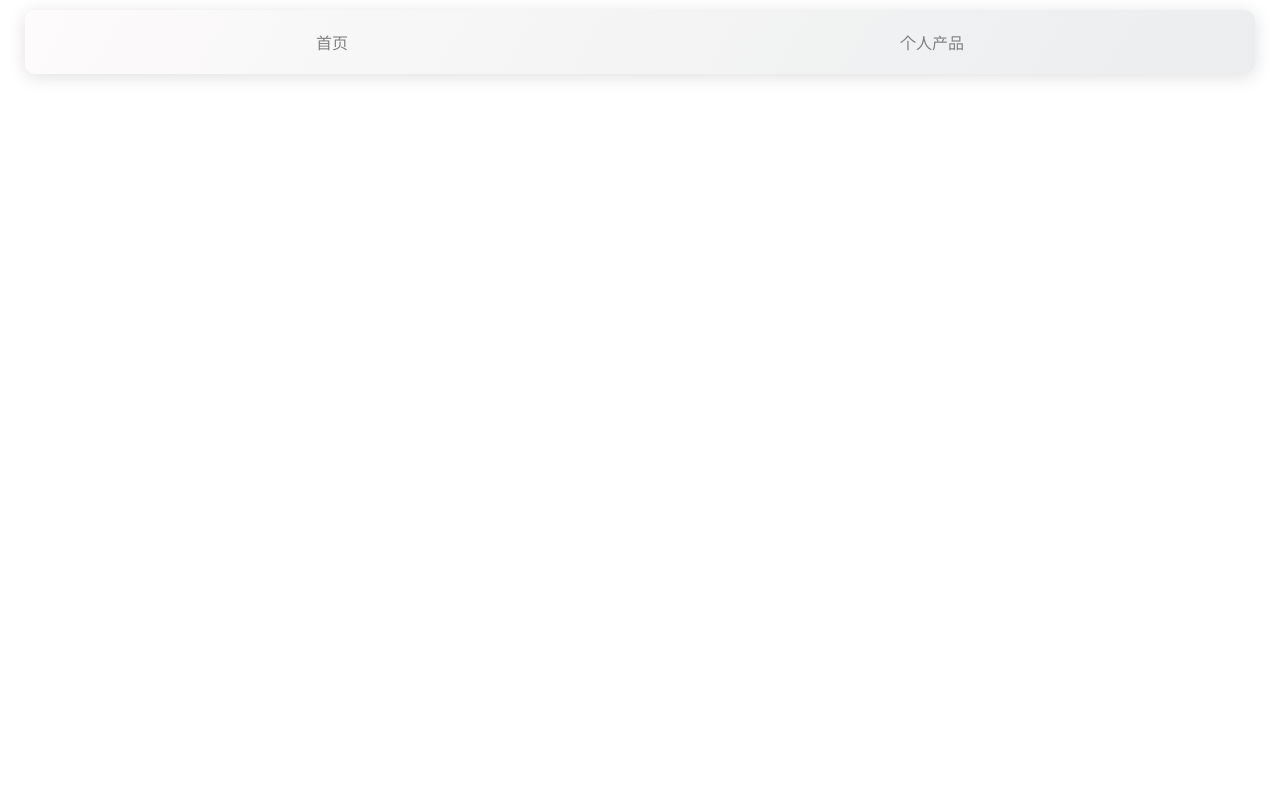
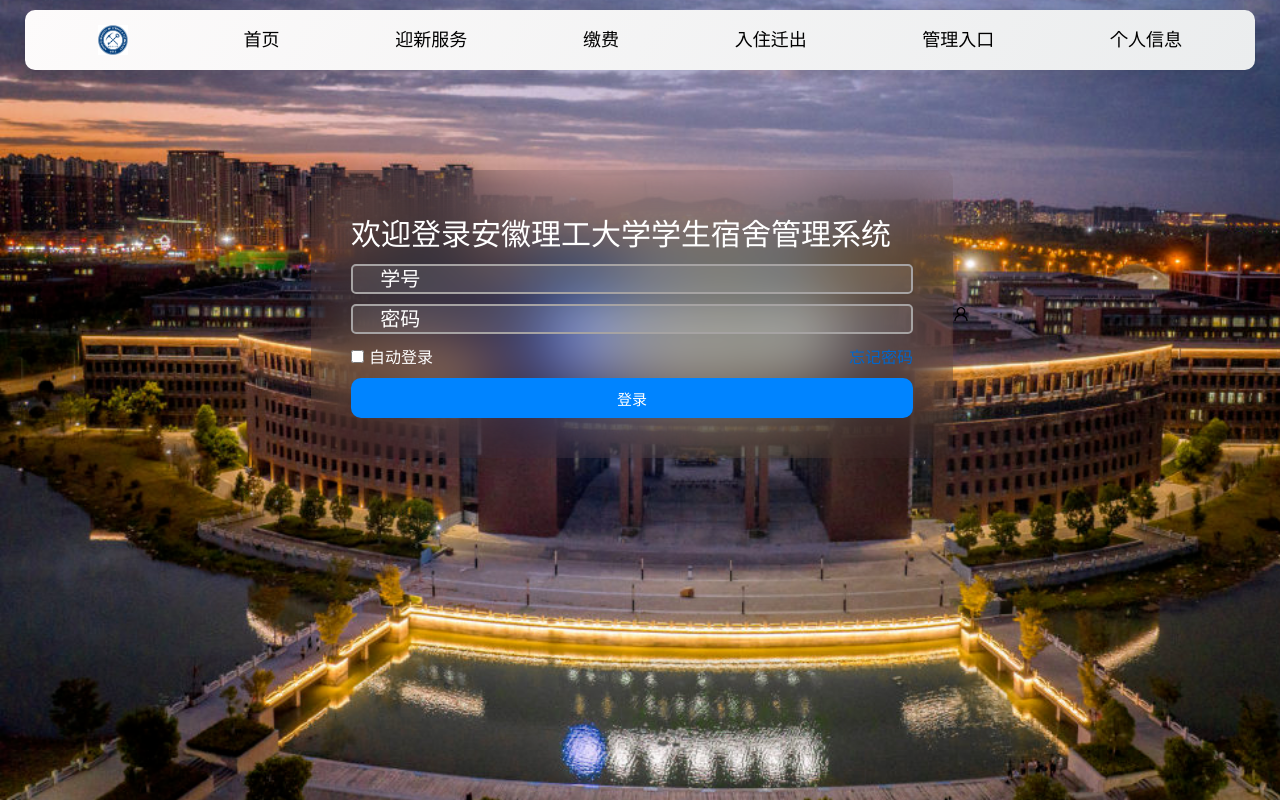
Before and after one commit to ProgramCX/dormitory-manager, a plain HTML site: page index.html in a window 1280 px wide. Drawn offline with Linux system fonts and the light colour scheme.

Commit message:
feat: beautify UI

```diff
--- a/index.css
+++ b/index.css
@@ -21,16 +21,26 @@
     box-sizing: border-box; /* 确保元素的总宽度包括内边距和边框 */
 }
 
+body{
+    height: 100vh;
+    width: 100vw;
+    background-attachment: fixed;
+    background-size: cover;
+    background-image: url(img/main.png);
+}
 .menu{
+
     background-image:linear-gradient(120deg,#fdfbfb ,#ebedee 100%);
     box-shadow: 0 3px 18px #00000020;
-    backdrop-filter: blur(20px) saturate(0.8);
+    backdrop-filter: blur(30px);
     color: #fff;
     position: fixed;
     margin: 10px 25px;
-    padding: 10px 5px;
+    padding: 5px 5px;
+
     width: calc(100% - 50px);
     border-radius: 10px;
+    z-index: 1000;
 }
 
 .menu ul{
@@ -41,7 +51,104 @@
     justify-content: space-around;
 }
 .menu a{
-    color: grey;
+    color: black;
+    font-size:18px;
     text-decoration: none;
+}
+.menu a:hover{
+    color: #0066CC;
+}
 
+.content{
+    margin-top: calc(10px + 60px + 10px);
+    width: 100vw;
+    padding-top: 90px;
+    position: absolute;
+
+    display: flex;
+    justify-content: center;
+    align-items: center;
 }
+
+.reg{
+    backdrop-filter: blur(30px);
+    padding:40px;
+    border-radius: 10px;
+}
+
+.reg span#title{
+    color: #fff;
+    font-size: 30px;
+}
+
+.reg input[type="text"],.reg input[type="password"]{
+    width:100%;
+
+    margin-top: 10px;
+    height: 30px;
+
+    border: 2px solid #a6a3a3;
+    border-radius: 5px;
+    outline: none;
+
+    color: #ebedee;
+
+    backdrop-filter: blur(10px) brightness(90%);
+    background-color: rgba(255, 255, 255, 0.1);
+
+    font-size: 20px;
+
+    padding: 5px;
+}
+
+.reg input[type="text"]:focus,.reg input[type="password"]:focus{
+    box-shadow: 0 0 8px rgba(0, 123, 255, 0.5);
+}
+
+.reg input[type="text"]::placeholder,.reg input[type="password"]::placeholder{
+    color: #fff;
+}
+
+.reg input[type="checkbox"]{
+    color: white;
+    background-color: #0084ff;
+}
+.reg form{
+    margin-bottom: 10px;
+}
+.reg a#forget-psw{
+    float: right;
+    text-decoration: none;
+    color: #0066CC;
+    cursor: pointer;
+}
+
+.reg a#forget-psw:hover{
+    color: #084787;
+}
+
+.reg button#submit{
+    margin-top: 10px;
+    width: 100%;
+    height: 40px;
+
+    font-size: 15px;
+    color: #fff;
+    background-color: #0084ff;
+    border-radius: 10px;
+    border:none;
+    cursor: pointer;
+}
+
+.reg button#submit:hover{
+    background-color: #45a5ffe3;
+}
+
+.reg button#submit:active{
+    background-color: #1260a4;
+}
+
+.reg label#auto-login-text {
+    padding-left: 5px;
+    color: white;
+}
--- a/index.html
+++ b/index.html
@@ -3,15 +3,41 @@
 <head>
     <meta charset="UTF-8">
     <meta name="viewport" content="width=device-width, initial-scale=1.0">
+    <link rel="shortcut icon" href="logo.jpg">
     <link rel="stylesheet" href="index.css">
-    <title>Study</title>
+    <title>安徽理工大学学生宿舍管理系统</title>
 </head>
 <body>
     <nav class="menu">
     <ul>
+        <img src="logo.jpg" height="30px">
         <li class="element"><a id="main" href="#">首页</a></li>
-        <li class="element"><a id="per-product"  href="#">个人产品</a></li>
+        <li class="element"><a id="welc-new"  href="#">迎新服务</a></li>
+        <li class="element"><a id="pay"  href="#">缴费</a></li>
+        <li class="element"><a id="chk-inout"  href="#">入住迁出</a></li>
+        <li class="element"><a id="man"  href="#">管理入口</a></li>
+        <li class="element"><a id="per-info"  href="#">个人信息</a></li>
     </ul>
     </nav>
+
+    <div class="content">
+        <div class="reg">
+            <div>
+                <span id="title">欢迎登录安徽理工大学学生宿舍管理系统</span>
+            </div>
+            <form>
+                <input placeholder="    学号" id="id" type="text">
+                <input placeholder="    密码" type="password" id="psw">
+            </form>
+            <div class="btn">
+                <input type="checkbox" id="auto-login"><label for="auto-login" id="auto-login-text">自动登录</label>
+                <a id="forget-psw">忘记密码</a>
+                <button id="submit">登录</button>
+            </div>
+        </div>
+        <svg viewBox="64 64 896 896" data-icon="user" width="1em" height="1em" fill="currentColor" aria-hidden="true" focusable="false" class=""><path d="M858.5 763.6a374 374 0 0 0-80.6-119.5 375.63 375.63 0 0 0-119.5-80.6c-.4-.2-.8-.3-1.2-.5C719.5 518 760 444.7 760 362c0-137-111-248-248-248S264 225 264 362c0 82.7 40.5 156 102.8 201.1-.4.2-.8.3-1.2.5-44.8 18.9-85 46-119.5 80.6a375.63 375.63 0 0 0-80.6 119.5A371.7 371.7 0 0 0 136 901.8a8 8 0 0 0 8 8.2h60c4.4 0 7.9-3.5 8-7.8 2-77.2 33-149.5 87.8-204.3 56.7-56.7 132-87.9 212.2-87.9s155.5 31.2 212.2 87.9C779 752.7 810 825 812 902.2c.1 4.4 3.6 7.8 8 7.8h60a8 8 0 0 0 8-8.2c-1-47.8-10.9-94.3-29.5-138.2zM512 534c-45.9 0-89.1-17.9-121.6-50.4S340 407.9 340 362c0-45.9 17.9-89.1 50.4-121.6S466.1 190 512 190s89.1 17.9 121.6 50.4S684 316.1 684 362c0 45.9-17.9 89.1-50.4 121.6S557.9 534 512 534z"></path></svg>
+
+    </div>
+
 </body>
 </html>
```
Also changed, not shown: image.png (added), img/main.png (added), logo.jpg (added).
